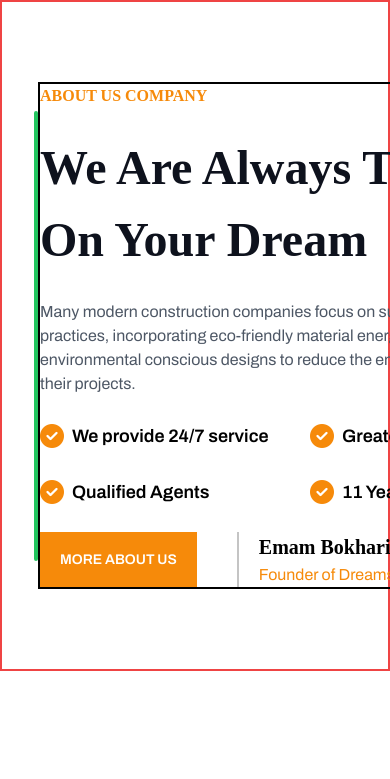
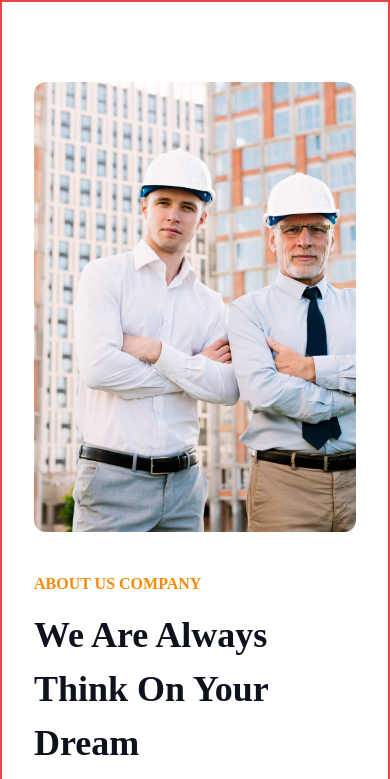
Before and after one commit to Emam-Bokhari/Construction-Portfolio-Template, a website: page src/index.html in a window 390 px wide. Shown: the part 952-1731 px from the top of the page. Before the commit the page ends 1623 px from the top, so only its background shows below. Drawn offline with Linux system fonts and the light colour scheme.

Commit message:
responsive about us section

```diff
--- /dev/null
+++ b/note.js
@@ -0,0 +1,6 @@
+/*
+1. 2 ta sector ar maje dorottoo py-10
+2. ak e section ar image abong text ar maje dorotto mt-10 (aita hoise sudho matro responsive korar somai a )
+3. responsive korar somai a ak e section ar image abong text ar maje gap-10
+4. spacey-y-6 (aita normally),
+*/
--- a/src/index.html
+++ b/src/index.html
@@ -197,23 +197,24 @@
         <div class=" bg-white">
             <div class="max-w-screen-xl mx-auto px-8 md:px-16 lg:px-8 border-2 border-red-500 py-20">
 
-                <div class="flex justify-between items-center">
+                <div class="flex gap-0 lg:gap-10 justify-between items-start lg:items-center flex-col lg:flex-row">
 
                     <!-- image and text-->
                     <div class="flex-1">
                         <div>
-                            <img class="w-[550px] h-[450px] object-cover rounded-xl border-2 border-green-500"
+                            <img class="w-[550px] h-[450px] object-cover rounded-xl "
                                 src="./assets/aboutUs-image/aboutus-profile.jpg" alt="">
                         </div>
                     </div>
 
                     <!-- text -->
-                    <div class="border-2 border-black flex-1 space-y-6">
-                        <h2 class="text-base font-[titillium] font-[600] text-[#F68A0A]">
+                    <div class=" flex-1 ">
+                       <div class="space-y-3 md:space-y-4 xl:space-y-6">
+                        <h2 class="text-base font-[titillium] font-[600] text-[#F68A0A] mt-10 lg:mt-0">
                             ABOUT US COMPANY
                         </h2>
 
-                        <h3 class="text-[48px] font-[titillium] font-[700] text-[#0E121D]">
+                        <h3 class="text-[36px] lg:text-[48px] font-[titillium] font-[700] text-[#0E121D]">
                             We Are Always Think On Your Dream
                         </h3>
 
@@ -223,9 +224,9 @@
                             impact of their projects.</p>
 
                         <!-- icon 1 -->
-                        <div class="flex items-center gap-5">
+                        <div class="flex flex-col lg:flex-row lg:items-center gap-5">
 
-                            <div class="flex items-center gap-2  w-[250px]">
+                            <div class="flex items-center gap-2 w-[250px]">
                                 <i class="fa-solid fa-circle-check text-[#F68A0A] text-2xl"></i>
                                 <span class="text-lg font-[600] font-[archivo]">We provide 24/7 service</span>
                             </div>
@@ -238,7 +239,7 @@
                         </div>
 
                         <!-- icon 2 -->
-                        <div class="flex items-center gap-5 ">
+                        <div class="flex flex-col lg:flex-row lg:items-center gap-5 ">
 
                             <div class="flex items-center gap-2  w-[250px]">
                                 <i class="fa-solid fa-circle-check text-[#F68A0A] text-2xl"></i>
@@ -252,22 +253,25 @@
 
                         </div>
 
-                        <div class="flex gap-10" >
+                        <div class="flex space-y-3 md:space-y-4 lg:space-y-0 lg:gap-10 flex-col lg:flex-row" >
                             <!-- more about us button -->
-                            <button
+                            <div>
+                                <button
                                 class="bg-[#F68A0A] hover:bg-[#ee8404] transform transition-all duration-300 px-5 lg:px-7 text-sm md:text-base font-[archivo] font-[600] py-3 lg:py-4 text-white uppercase">
                                 MORE ABOUT Us
                             </button>
+                            </div>
 
                             <!-- founder text -->
-                            <div class=" border-[#C4C4C4] border-l-2 ">
-                                <div class="ml-5">
+                            <div class=" lg:border-[#C4C4C4]  lg:border-l-2 ">
+                                <div class="lg:ml-5">
                                     <p class=" text-[20px] font-[titillium] font-[600]">Emam Bokhari</p>
                                     <span class="font-[archivo] text-base  font-normal text-[#F68A0A]">Founder of Dreams
                                         Construction</span>
                                 </div>
                             </div>
                         </div>
+                       </div>
 
                     </div>
 
```
Also changed, not shown: src/output.css.
